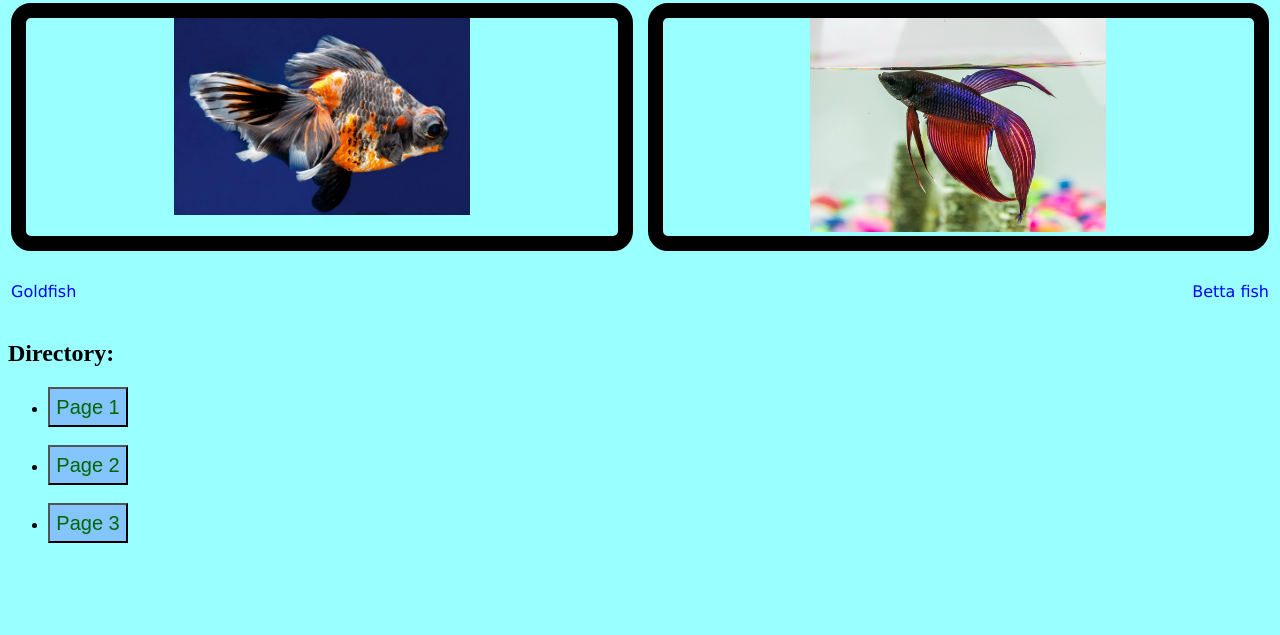
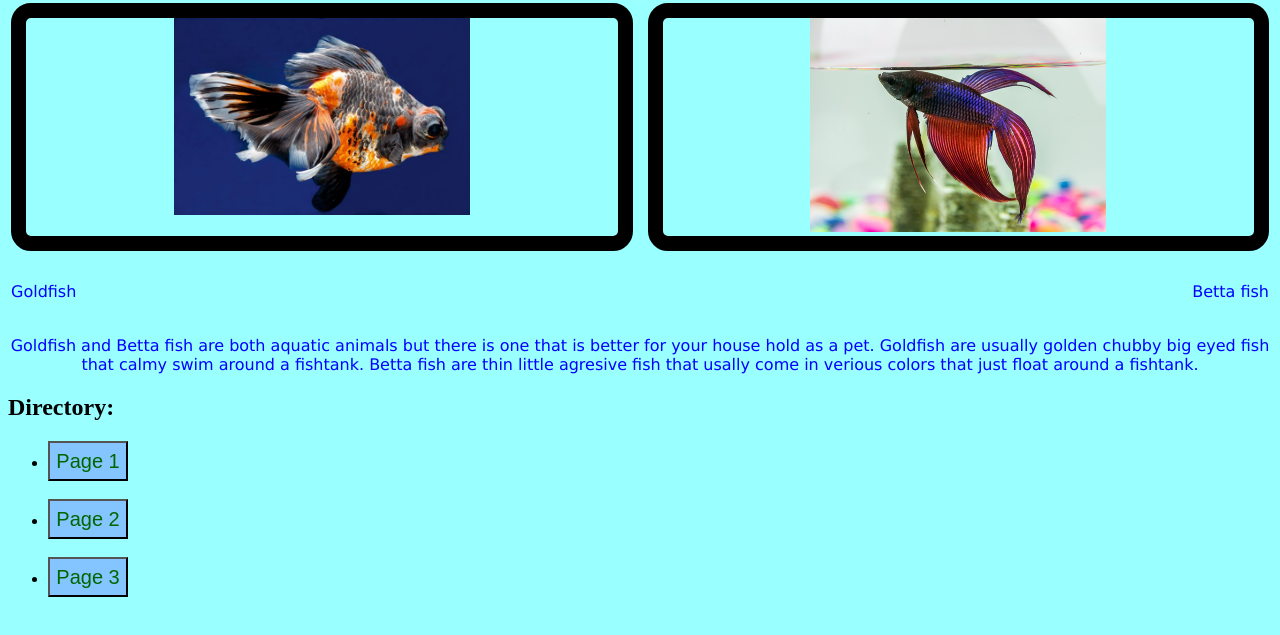
Before and after one commit to osvaldoarreola/project4, a plain HTML site: page index.html in a window 1280 px wide. Shown: the part 81-716 px from the top of the page. Drawn offline with Linux system fonts and the light colour scheme.

Commit message:
Add files via upload

```diff
--- a/index.html
+++ b/index.html
@@ -19,6 +19,7 @@
 			<p style="text-align:left">Goldfish</p>
 			<p style="text-align:right">Betta fish</p>
 		</div>
+		<p>Goldfish and Betta fish are both aquatic animals but there is one that is better for your house hold as a pet. Goldfish are usually golden chubby big eyed fish that calmy swim around a fishtank. Betta fish are thin little agresive fish that usally come in verious colors that just float around a fishtank.</p>
 		<h2>Directory:</h2>
 	<form>
 		<ul>
```
